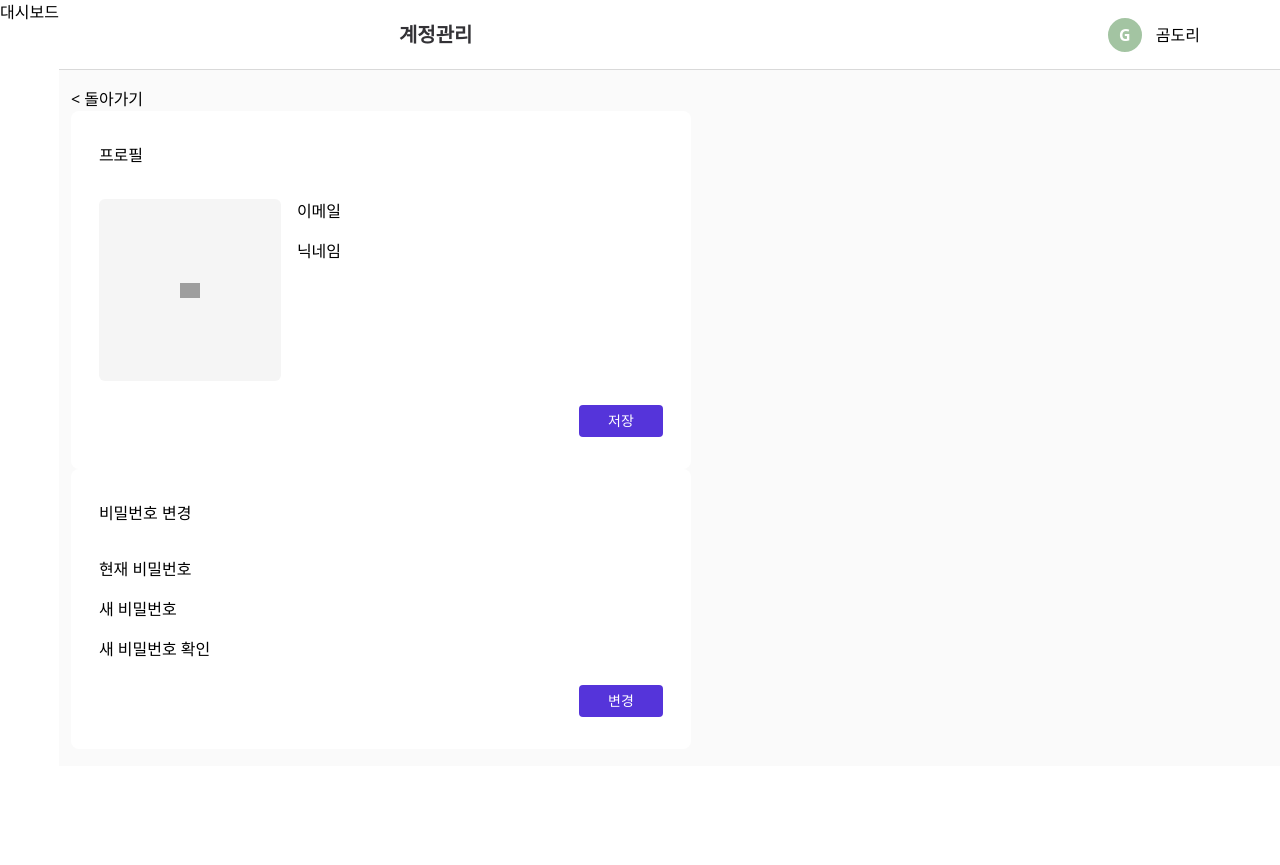
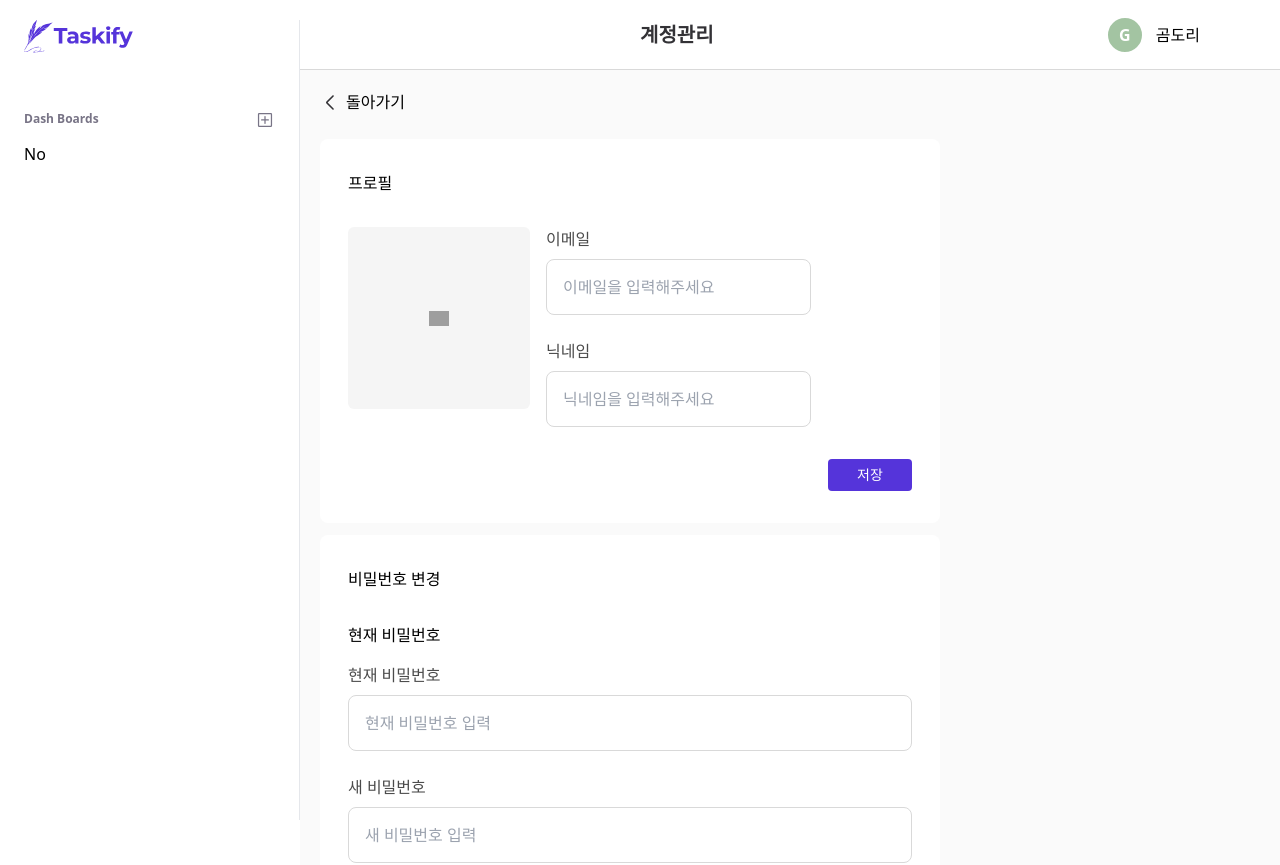
Before and after one commit to Codeit-FE3-Part3-team6-Taskify/Taskify, a Next.js app: page /myPage in a window 1280 px wide. Shown: the top 865 px of the page. Before the commit the page ends 800 px from the top, so only its background shows below. Built offline with nearby package versions, Linux system fonts and the light colour scheme; grey boxes are pictures that could not be loaded.

Commit message:
💄 : MyPageContent css 추가

```diff
--- a/src/components/Buttons/PagenationArrow/PagenationArrow.jsx
+++ b/src/components/Buttons/PaginationButton/PaginationButton.jsx
@@ -10,7 +10,7 @@ import { PaginationArrow } from '@/../public/images';
  */
 
 // Todo(심은주): css 적용에서 애를 먹고 있음...
-export default function PagenationArrow({
+export default function PaginationButton({
   onClick,
   disabled,
   direction = 'next',
--- a/src/components/Header/DashboardHeader.jsx
+++ b/src/components/Header/DashboardHeader.jsx
@@ -2,7 +2,7 @@ import Avatar from '../Avatar/Avatar';
 import AvatarGroup from '../Avatar/AvatarGroup';
 
 // Todo(조예진) : 미완성- 관리, 초대하기 버튼 스타일 적용
-export default function CommonHeader({
+export default function DashboardHeader({
   buttons,
   title,
   ownerIcon,
--- a/src/components/Header/DefaultHeader.jsx
+++ b/src/components/Header/DefaultHeader.jsx
@@ -1,5 +1,5 @@
 // Todo(조예진) : 완성
-export default function CommonHeader({
+export default function DefaultHeader({
   isLanding,
   smallLogo,
   largeLogo,
--- /dev/null
+++ b/src/components/MyPageContent/MyPageContent.jsx
@@ -0,0 +1,74 @@
+import Image from 'next/image';
+import DashboardHeader from '@/components/Header/DashboardHeader';
+import TableBox from '@/components/Table/TableBox';
+
+import { AddButtonFill, PaginationArrow } from '../../../public/images';
+import CtaDefault from '@/components/Buttons/CtaDefault/CtaDefault';
+import UserInformationInput from '@/components/SignInput/UserInformationInput';
+
+export default function MyPageContent() {
+  // mock data
+  const userInfo = { nickname: '곰도리', email: 'gomdoll@codeit.com' };
+
+  return (
+    <>
+      <DashboardHeader hasSpace title="계정관리" userInfo={userInfo} />
+      <div className="flex flex-col justify-start gap-3 py-[17px] px-3 md:p-5 bg-gray_FAFAFA flex-grow">
+        <div className="flex items-center mb-[13px] gap-[6px]">
+          <Image
+            className="scale-x-[-1]"
+            src={PaginationArrow}
+            alt="back"
+            width={20}
+            height={20}
+          />
+          <span className="">돌아가기</span>
+        </div>
+
+        <TableBox>
+          <div className="relative flex flex-col gap-4 md:gap-6">
+            <div className="mb-2">프로필</div>
+
+            <div className="flex flex-col md:flex-row gap-6 md:gap-4">
+              <div className="flex justify-center items-center w-[100px] h-[100px] md:w-[182px] md:h-[182px] rounded-[6px] bg-[#F5F5F5]">
+                <Image src={AddButtonFill} alt="add" width={20} height={20} />
+              </div>
+              <div className="flex flex-col gap-4">
+                <UserInformationInput labelName="이메일" />
+                <UserInformationInput labelName="닉네임" />
+              </div>
+            </div>
+
+            <div className="relative flex justify-end">
+              <CtaDefault size="small">저장</CtaDefault>
+            </div>
+          </div>
+        </TableBox>
+
+        <TableBox>
+          <div className="flex flex-col gap-4 md:gap-6">
+            <div className="mb-2">비밀번호 변경</div>
+            <div className="flex flex-col gap-4">
+              <div>현재 비밀번호</div>
+              <UserInformationInput
+                labelName="현재 비밀번호"
+                placeholder="현재 비밀번호 입력"
+              />
+              <UserInformationInput
+                labelName="새 비밀번호"
+                placeholder="새 비밀번호 입력"
+              />
+              <UserInformationInput
+                labelName="새 비밀번호 확인"
+                placeholder="새 비밀번호 입력"
+              />
+            </div>
+            <div className="relative flex justify-end">
+              <CtaDefault size="small">변경</CtaDefault>
+            </div>
+          </div>
+        </TableBox>
+      </div>
+    </>
+  );
+}
--- a/src/pages/index.js
+++ b/src/pages/index.js
@@ -158,7 +158,7 @@ export default function Home() {
         userInfo={userInfo}
       />
 
-      <DashboardHeader hasSpace title="계정관리" userInfo={userInfo} />
+      <DashboardHeader title="계정관리" userInfo={userInfo} />
     </div>
   );
 }
--- a/src/pages/myPage.js
+++ b/src/pages/myPage.js
@@ -1,54 +1,13 @@
-import Image from 'next/image';
-import DashboardHeader from '@/components/Header/DashboardHeader';
-import TableBox from '@/components/TableBox';
+import Sidebar from '@/components/Sidebar/Sidebar';
+import MyPageContent from '@/components/MyPageContent/MyPageContent';
 
-import { AddButtonFill } from '../../public/images';
-import CtaDefault from '@/components/Buttons/CtaDefault/CtaDefault';
-
+// TODO(조예진) : 미완성 - 이미지업로드/수정, 닉네임 수정, 비밀번호 수정 기능 추가,
 export default function MyPage() {
-  // mock data
-  const userInfo = { nickname: '곰도리', email: 'gomdoll@codeit.com' };
-
   return (
     <div className="flex">
-      <div>대시보드</div>
+      <Sidebar />
       <div className="flex flex-col flex-grow">
-        <DashboardHeader hasSpace title="계정관리" userInfo={userInfo} />
-        <div className="py-[17px] px-3 bg-gray_FAFAFA">
-          <div> &lt; 돌아가기 </div>
-          <TableBox>
-            <div className="relative flex flex-col gap-4 md:gap-6">
-              <div className="mb-2">프로필</div>
-
-              <div className="flex flex-col md:flex-row gap-6 md:gap-4">
-                <div className="flex justify-center items-center w-[100px] h-[100px] md:w-[182px] md:h-[182px] rounded-[6px] bg-[#F5F5F5]">
-                  <Image src={AddButtonFill} alt="add" width={20} height={20} />
-                </div>
-                <div className="flex flex-col gap-4">
-                  <div>이메일</div>
-                  <div>닉네임</div>
-                </div>
-              </div>
-
-              <div className="relative flex justify-end">
-                <CtaDefault size="small">저장</CtaDefault>
-              </div>
-            </div>
-          </TableBox>
-          <TableBox>
-            <div className="flex flex-col gap-4 md:gap-6">
-              <div className="mb-2">비밀번호 변경</div>
-              <div className="flex flex-col gap-4">
-                <div>현재 비밀번호</div>
-                <div>새 비밀번호</div>
-                <div>새 비밀번호 확인</div>
-              </div>
-              <div className="relative flex justify-end">
-                <CtaDefault size="small">변경</CtaDefault>
-              </div>
-            </div>
-          </TableBox>
-        </div>
+        <MyPageContent />
       </div>
     </div>
   );
```
Also changed, not shown: src/components/Table/TableBox.jsx (renamed from src/components/TableBox.jsx).
